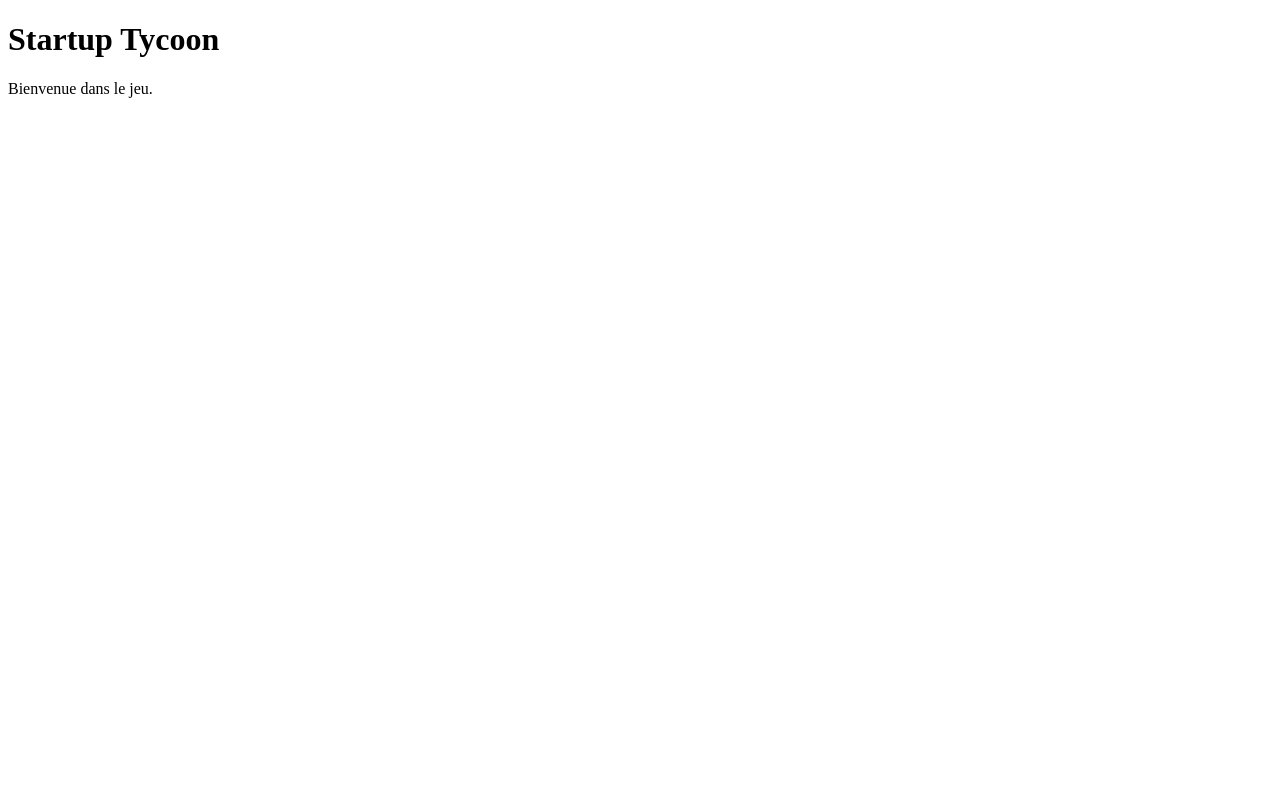
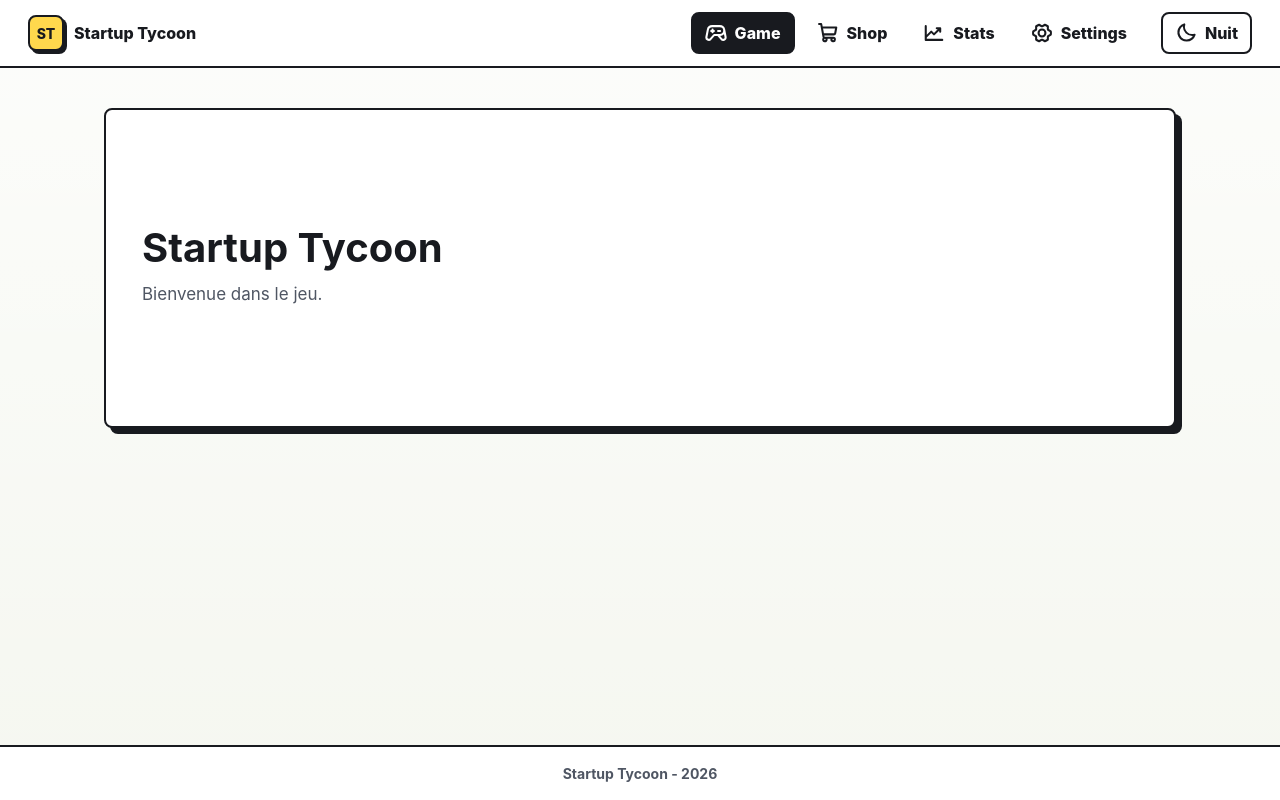
Before and after one commit to JoVibess/startup-tycoon, a React (Vite) app: page / in a window 1280 px wide. Built offline with nearby package versions, Linux system fonts and the light colour scheme.

Commit message:
ADD [front] Ajout d'un layout global + un theme toggle + contenu sur les pages + maj du README

```diff
--- a/package.json
+++ b/package.json
@@ -10,6 +10,7 @@
     "preview": "vite preview"
   },
   "dependencies": {
+    "@phosphor-icons/react": "^2.1.10",
     "react": "^19.2.4",
     "react-dom": "^19.2.4",
     "react-router-dom": "^7.14.1"
--- a/src/App.jsx
+++ b/src/App.jsx
@@ -1,6 +1,7 @@
 import { BrowserRouter, Routes, Route } from 'react-router-dom'
+import Layout from './components/Layout'
+import Game from './pages/Game'
 import Shop from './pages/Shop'
-import Game from './pages/Game'
 import Stats from './pages/Stats'
 import Settings from './pages/Settings'
 import NotFound from './pages/NotFound'
@@ -9,12 +10,13 @@ function App() {
   return (
     <BrowserRouter>
       <Routes>
-        <Route path="/" element={<Game />} />
-        <Route path="/shop" element={<Shop />} />
-        <Route path="/stats" element={<Stats />} />
-        <Route path="/settings" element={<Settings />} />
-
-        <Route path="*" element={<NotFound />} />
+        <Route element={<Layout />}>
+          <Route path="/" element={<Game />} />
+          <Route path="/shop" element={<Shop />} />
+          <Route path="/stats" element={<Stats />} />
+          <Route path="/settings" element={<Settings />} />
+          <Route path="*" element={<NotFound />} />
+        </Route>
       </Routes>
     </BrowserRouter>
   )
--- /dev/null
+++ b/src/components/Layout.jsx
@@ -0,0 +1,61 @@
+import { createElement } from 'react'
+import { NavLink, Outlet } from 'react-router-dom'
+import {
+  ChartLineUp,
+  GameController,
+  GearSix,
+  ShoppingCart,
+} from '@phosphor-icons/react'
+import ThemeToggle from './ThemeToggle'
+
+const navItems = [
+  { to: '/', label: 'Game', icon: GameController },
+  { to: '/shop', label: 'Shop', icon: ShoppingCart },
+  { to: '/stats', label: 'Stats', icon: ChartLineUp },
+  { to: '/settings', label: 'Settings', icon: GearSix },
+]
+
+function Layout() {
+  return (
+    <div className="app-shell">
+      <header className="app-header">
+        <NavLink className="brand" to="/" aria-label="Retour au jeu">
+          <span className="brand-mark">ST</span>
+          <span>Startup Tycoon</span>
+        </NavLink>
+
+        <nav className="main-nav" aria-label="Navigation principale">
+          {navItems.map(({ to, label, icon }) => (
+            <NavLink
+              key={to}
+              to={to}
+              end={to === '/'}
+              className={({ isActive }) =>
+                isActive ? 'nav-link nav-link-active' : 'nav-link'
+              }
+            >
+              {createElement(icon, {
+                size: 22,
+                weight: 'bold',
+                'aria-hidden': true,
+              })}
+              <span>{label}</span>
+            </NavLink>
+          ))}
+        </nav>
+
+        <ThemeToggle />
+      </header>
+
+      <div className="app-main">
+        <Outlet />
+      </div>
+
+      <footer className="app-footer">
+        <p>Startup Tycoon - 2026</p>
+      </footer>
+    </div>
+  )
+}
+
+export default Layout
--- /dev/null
+++ b/src/components/ThemeToggle.jsx
@@ -0,0 +1,25 @@
+import { Moon, Sun } from '@phosphor-icons/react'
+import { useTheme } from '../contexts/useTheme'
+
+function ThemeToggle() {
+  const { theme, toggleTheme } = useTheme()
+  const isDark = theme === 'dark'
+
+  return (
+    <button
+      className="theme-toggle"
+      type="button"
+      onClick={toggleTheme}
+      aria-label={isDark ? 'Activer le theme jour' : 'Activer le theme nuit'}
+    >
+      {isDark ? (
+        <Sun size={22} weight="bold" aria-hidden="true" />
+      ) : (
+        <Moon size={22} weight="bold" aria-hidden="true" />
+      )}
+      <span>{isDark ? 'Jour' : 'Nuit'}</span>
+    </button>
+  )
+}
+
+export default ThemeToggle
--- /dev/null
+++ b/src/contexts/ThemeProvider.jsx
@@ -0,0 +1,58 @@
+import { useEffect, useMemo, useState } from 'react'
+import { ThemeContext } from './themeContext'
+
+const THEME_STORAGE_KEY = 'startup-tycoon-theme'
+
+function getSavedTheme() {
+  try {
+    return localStorage.getItem(THEME_STORAGE_KEY)
+  } catch {
+    return null
+  }
+}
+
+function saveTheme(theme) {
+  try {
+    localStorage.setItem(THEME_STORAGE_KEY, theme)
+  } catch {
+    // Theme persistence is a bonus; the UI can still run without it.
+  }
+}
+
+function getInitialTheme() {
+  const savedTheme = getSavedTheme()
+
+  if (savedTheme === 'light' || savedTheme === 'dark') {
+    return savedTheme
+  }
+
+  return window.matchMedia('(prefers-color-scheme: dark)').matches
+    ? 'dark'
+    : 'light'
+}
+
+function ThemeProvider({ children }) {
+  const [theme, setTheme] = useState(getInitialTheme)
+
+  useEffect(() => {
+    document.documentElement.dataset.theme = theme
+    document.documentElement.style.colorScheme = theme
+    saveTheme(theme)
+  }, [theme])
+
+  const value = useMemo(
+    () => ({
+      theme,
+      toggleTheme() {
+        setTheme((currentTheme) =>
+          currentTheme === 'light' ? 'dark' : 'light',
+        )
+      },
+    }),
+    [theme],
+  )
+
+  return <ThemeContext.Provider value={value}>{children}</ThemeContext.Provider>
+}
+
+export default ThemeProvider
--- /dev/null
+++ b/src/contexts/themeContext.js
@@ -0,0 +1,3 @@
+import { createContext } from 'react'
+
+export const ThemeContext = createContext(null)
--- /dev/null
+++ b/src/contexts/useTheme.js
@@ -0,0 +1,12 @@
+import { useContext } from 'react'
+import { ThemeContext } from './themeContext'
+
+export function useTheme() {
+  const context = useContext(ThemeContext)
+
+  if (!context) {
+    throw new Error('useTheme must be used inside ThemeProvider')
+  }
+
+  return context
+}
--- a/src/main.jsx
+++ b/src/main.jsx
@@ -1,10 +1,14 @@
 import { StrictMode } from 'react'
 import { createRoot } from 'react-dom/client'
+import ThemeProvider from './contexts/ThemeProvider.jsx'
+import './styles/theme.css'
 import './styles/App.css'
 import App from './App.jsx'
 
 createRoot(document.getElementById('root')).render(
   <StrictMode>
-    <App />
+    <ThemeProvider>
+      <App />
+    </ThemeProvider>
   </StrictMode>,
 )
--- a/src/styles/App.css
+++ b/src/styles/App.css
@@ -1,184 +1,235 @@
-.counter {
-  font-size: 16px;
-  padding: 5px 10px;
-  border-radius: 5px;
-  color: var(--accent);
-  background: var(--accent-bg);
+* {
+  box-sizing: border-box;
+}
+
+:root {
+  color: var(--text);
+  background: var(--page-bg);
+  font-family:
+    Inter, ui-sans-serif, system-ui, -apple-system, BlinkMacSystemFont, "Segoe UI",
+    sans-serif;
+  font-synthesis: none;
+  text-rendering: optimizeLegibility;
+}
+
+body {
+  min-width: 320px;
+  min-height: 100vh;
+  margin: 0;
+}
+
+button,
+a {
+  font: inherit;
+}
+
+button {
+  cursor: pointer;
+}
+
+.app-shell {
+  min-height: 100vh;
+  display: flex;
+  flex-direction: column;
+  color: var(--text);
+  background:
+    linear-gradient(180deg, var(--page-glow), rgba(255, 255, 255, 0)),
+    var(--page-bg);
+  transition:
+    background-color 180ms ease,
+    color 180ms ease;
+}
+
+.app-header {
+  position: sticky;
+  top: 0;
+  z-index: 10;
+  min-height: 68px;
+  display: grid;
+  grid-template-columns: auto 1fr auto;
+  align-items: center;
+  gap: 20px;
+  padding: 12px 28px;
+  background: var(--panel-bg);
+  border-bottom: 2px solid var(--border);
+  transition:
+    background-color 180ms ease,
+    border-color 180ms ease;
+}
+
+.brand {
+  display: inline-flex;
+  align-items: center;
+  gap: 10px;
+  color: var(--text);
+  font-weight: 800;
+  text-decoration: none;
+  white-space: nowrap;
+}
+
+.brand-mark {
+  width: 36px;
+  height: 36px;
+  display: inline-grid;
+  place-items: center;
+  border: 2px solid var(--border);
+  border-radius: 8px;
+  background: var(--accent);
+  color: var(--accent-text);
+  box-shadow: 3px 3px 0 var(--shadow);
+  font-size: 14px;
+}
+
+.main-nav {
+  display: flex;
+  align-items: center;
+  justify-content: flex-end;
+  gap: 8px;
+}
+
+.nav-link,
+.theme-toggle {
+  min-height: 42px;
+  display: inline-flex;
+  align-items: center;
+  justify-content: center;
+  gap: 8px;
+  padding: 0 12px;
   border: 2px solid transparent;
-  transition: border-color 0.3s;
-  margin-bottom: 24px;
+  border-radius: 8px;
+  color: var(--text);
+  background: transparent;
+  font-weight: 800;
+  text-decoration: none;
+  transition:
+    background-color 160ms ease,
+    border-color 160ms ease,
+    color 160ms ease,
+    transform 160ms ease;
+}
 
-  &:hover {
-    border-color: var(--accent-border);
+.nav-link:hover,
+.theme-toggle:hover {
+  border-color: var(--border);
+  transform: translateY(-1px);
 }
-  &:focus-visible {
-    outline: 2px solid var(--accent);
+
+.nav-link:focus-visible,
+.theme-toggle:focus-visible {
+  outline: 3px solid var(--accent);
   outline-offset: 2px;
 }
+
+.nav-link-active {
+  color: var(--active-text);
+  background: var(--active-bg);
+  border-color: var(--border);
 }
 
-.hero {
-  position: relative;
-
-  .base,
-  .framework,
-  .vite {
-    inset-inline: 0;
-    margin: 0 auto;
+.theme-toggle {
+  border-color: var(--border);
 }
 
-  .base {
-    width: 170px;
-    position: relative;
-    z-index: 0;
+.app-main {
+  flex: 1;
+  width: min(1120px, 100%);
+  margin: 0 auto;
+  padding: 40px 24px;
 }
 
-  .framework,
-  .vite {
-    position: absolute;
+.app-main main {
+  min-height: 320px;
+  display: grid;
+  align-content: center;
+  justify-items: start;
+  gap: 12px;
+  padding: 36px;
+  border: 2px solid var(--border);
+  border-radius: 8px;
+  background: var(--panel-bg);
+  box-shadow: 6px 6px 0 var(--shadow);
+  transition:
+    background-color 180ms ease,
+    border-color 180ms ease,
+    box-shadow 180ms ease;
 }
 
-  .framework {
-    z-index: 1;
-    top: 34px;
-    height: 28px;
-    transform: perspective(2000px) rotateZ(300deg) rotateX(44deg) rotateY(39deg)
-      scale(1.4);
+.app-main h1 {
+  margin: 0;
+  font-size: 40px;
+  line-height: 1.05;
 }
 
-  .vite {
-    z-index: 0;
-    top: 107px;
-    height: 26px;
-    width: auto;
-    transform: perspective(2000px) rotateZ(300deg) rotateX(40deg) rotateY(39deg)
-      scale(0.8);
+.app-main p {
+  max-width: 62ch;
+  margin: 0;
+  color: var(--muted-text);
+  font-size: 17px;
+  line-height: 1.6;
+}
+
+.app-main a {
+  color: var(--link);
+  font-weight: 800;
+}
+
+.app-footer {
+  padding: 18px 24px;
+  border-top: 2px solid var(--border);
+  background: var(--panel-bg);
+  color: var(--muted-text);
+  text-align: center;
+  font-size: 14px;
+  font-weight: 700;
+  transition:
+    background-color 180ms ease,
+    border-color 180ms ease,
+    color 180ms ease;
+}
+
+.app-footer p {
+  margin: 0;
+}
+
+@media (max-width: 760px) {
+  .app-header {
+    grid-template-columns: 1fr;
+    padding: 12px;
+  }
+
+  .brand {
+    justify-content: center;
+  }
+
+  .main-nav {
+    display: grid;
+    grid-template-columns: repeat(4, minmax(0, 1fr));
+    gap: 6px;
+  }
+
+  .nav-link {
+    min-height: 54px;
+    flex-direction: column;
+    gap: 4px;
+    padding: 6px 4px;
+    font-size: 13px;
+  }
+
+  .theme-toggle {
+    width: 100%;
+  }
+
+  .app-main {
+    padding: 24px 14px;
+  }
+
+  .app-main main {
+    min-height: 260px;
+    padding: 24px;
+    box-shadow: 4px 4px 0 var(--shadow);
+  }
+
+  .app-main h1 {
+    font-size: 32px;
   }
 }
-
-#center {
-  display: flex;
-  flex-direction: column;
-  gap: 25px;
-  place-content: center;
-  place-items: center;
-  flex-grow: 1;
-
-  @media (max-width: 1024px) {
-    padding: 32px 20px 24px;
-    gap: 18px;
-  }
-}
-
-#next-steps {
-  display: flex;
-  border-top: 1px solid var(--border);
-  text-align: left;
-
-  & > div {
-    flex: 1 1 0;
-    padding: 32px;
-    @media (max-width: 1024px) {
-      padding: 24px 20px;
-    }
-  }
-
-  .icon {
-    margin-bottom: 16px;
-    width: 22px;
-    height: 22px;
-  }
-
-  @media (max-width: 1024px) {
-    flex-direction: column;
-    text-align: center;
-  }
-}
-
-#docs {
-  border-right: 1px solid var(--border);
-
-  @media (max-width: 1024px) {
-    border-right: none;
-    border-bottom: 1px solid var(--border);
-  }
-}
-
-#next-steps ul {
-  list-style: none;
-  padding: 0;
-  display: flex;
-  gap: 8px;
-  margin: 32px 0 0;
-
-  .logo {
-    height: 18px;
-  }
-
-  a {
-    color: var(--text-h);
-    font-size: 16px;
-    border-radius: 6px;
-    background: var(--social-bg);
-    display: flex;
-    padding: 6px 12px;
-    align-items: center;
-    gap: 8px;
-    text-decoration: none;
-    transition: box-shadow 0.3s;
-
-    &:hover {
-      box-shadow: var(--shadow);
-    }
-    .button-icon {
-      height: 18px;
-      width: 18px;
-    }
-  }
-
-  @media (max-width: 1024px) {
-    margin-top: 20px;
-    flex-wrap: wrap;
-    justify-content: center;
-
-    li {
-      flex: 1 1 calc(50% - 8px);
-    }
-
-    a {
-      width: 100%;
-      justify-content: center;
-      box-sizing: border-box;
-    }
-  }
-}
-
-#spacer {
-  height: 88px;
-  border-top: 1px solid var(--border);
-  @media (max-width: 1024px) {
-    height: 48px;
-  }
-}
-
-.ticks {
-  position: relative;
-  width: 100%;
-
-  &::before,
-  &::after {
-    content: '';
-    position: absolute;
-    top: -4.5px;
-    border: 5px solid transparent;
-  }
-
-  &::before {
-    left: 0;
-    border-left-color: var(--border);
-  }
-  &::after {
-    right: 0;
-    border-right-color: var(--border);
-  }
-}
--- /dev/null
+++ b/src/styles/theme.css
@@ -0,0 +1,29 @@
+:root {
+  --page-bg: #f5f7f0;
+  --page-glow: rgba(255, 255, 255, 0.74);
+  --panel-bg: #ffffff;
+  --text: #181a1f;
+  --muted-text: #4f5663;
+  --border: #181a1f;
+  --accent: #ffd84d;
+  --accent-text: #181a1f;
+  --active-bg: #181a1f;
+  --active-text: #ffffff;
+  --link: #2563eb;
+  --shadow: #181a1f;
+}
+
+:root[data-theme='dark'] {
+  --page-bg: #101410;
+  --page-glow: rgba(145, 242, 189, 0.1);
+  --panel-bg: #181d18;
+  --text: #f6f7f2;
+  --muted-text: #bac4b8;
+  --border: #f6f7f2;
+  --accent: #91f2bd;
+  --accent-text: #101410;
+  --active-bg: #f6f7f2;
+  --active-text: #101410;
+  --link: #91f2bd;
+  --shadow: #070907;
+}
```
Also changed, not shown: 2 other files (tests, documents, lock files or other folders). Lines whose indentation alone changed are shown as unchanged.
